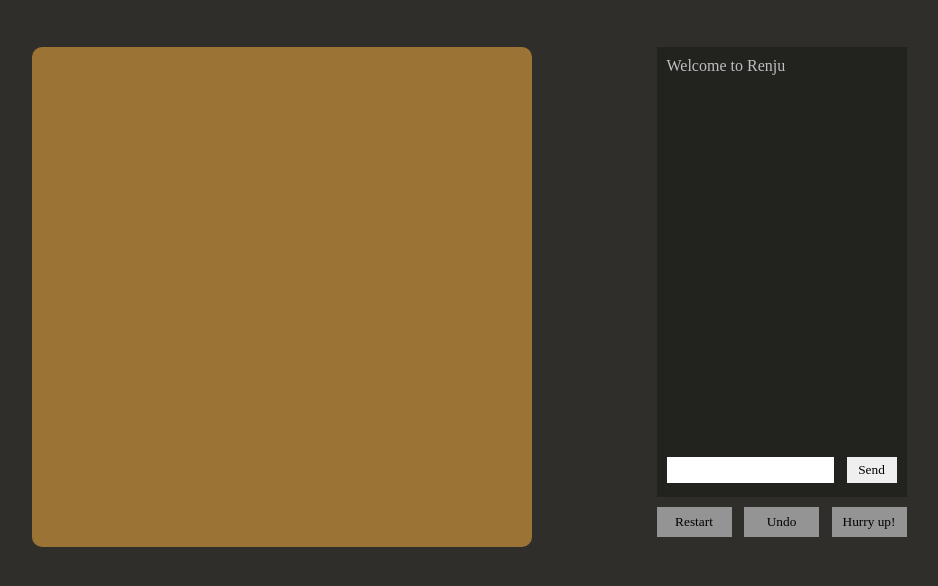
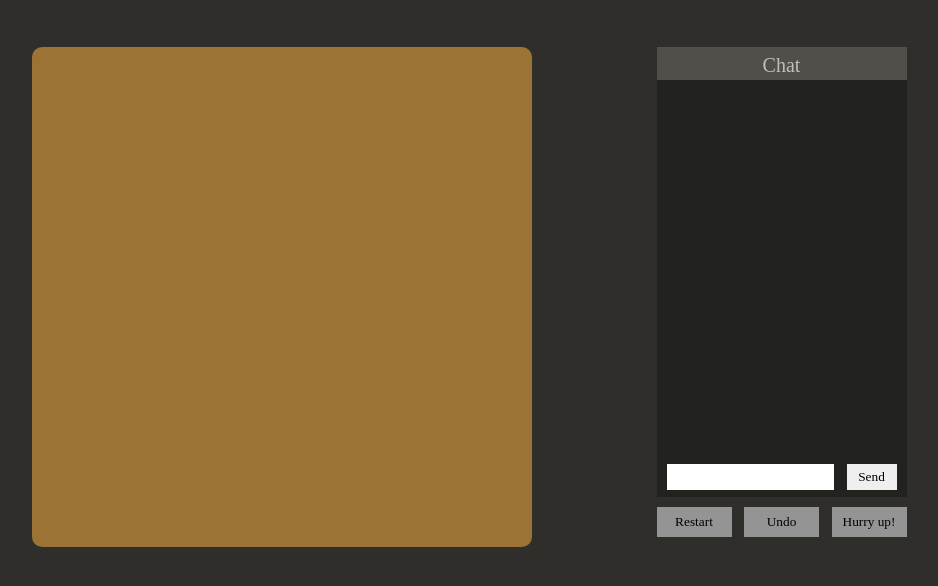
Before and after one commit to at1047/js-renju, a website: page public/index.html in a window 1280 px wide. Shown: the part 60-646 px from the top of the page, without its empty margins (171-1109 px from the left). Drawn offline with nearby package versions, Linux system fonts and the light colour scheme; no server answers.

Commit message:
implemented chat

```diff
--- a/public/css/style.css
+++ b/public/css/style.css
@@ -2,6 +2,7 @@
     padding: 0;
     margin: 0;
     border: 0;
+    box-sizing: border-box;
 }
 
 html {
@@ -18,6 +19,12 @@ h1 {
 button {
     border-radius: 0 !important;
 }
+
+ul {
+    list-style-type: none;
+}
+
+
 
 .main {
     width: 100%
@@ -167,15 +174,46 @@ canvas {
     }
 
     .messages {
-        padding: 10px;
-        height: 390px;
+        height: 410px;
     }
+
+    ul {
+        overflow: auto;
+        flex-direction: column;
+    }
+
+    li {
+        padding: 5px 10px;
+        display:block;
+        width: 100%;
+    }
+
+    #messages > li:nth-child(odd) { background: #3C3A37; }
+
+    lh {
+        position: absolute;
+        padding: 5px 10px;
+        background: #524e49;
+        display:block;
+        width: 250px;
+        height: 33.45px;
+        font-family: "Avenir Black";
+        font-size: 20px;
+        text-align: center;
+    }
+
+    span {
+        display: inline-block;
+        vertical-align: middle;
+        line-height: normal;
+      }
 
     .chat-input {
         width: 67%;
         height: 26px;
         float: left;
         margin-left: 10px;
+        margin-top: 7px;
     }
 
     .chat-button {
@@ -183,6 +221,7 @@ canvas {
         height: 26px;
         float: right;
         margin-right: 10px;
+        margin-top: 7px;
     }
 
     .control-button-container {
--- a/public/index.html
+++ b/public/index.html
@@ -15,11 +15,15 @@
 
         <div class="grid">
             <div class="messages-box text">
-                <div class="messages">
-                    <p>Welcome to Renju</p>
-                </div>
-                <input class="chat-input" type="text"></input>
-                <button class="text chat-button">Send</button>
+                <ul id="messages" class="messages">
+                    <lh><span>Chat</span></lh>
+                    <li>Welcome to Renju</li>
+                </ul>
+
+                <form id="form">
+                    <input id="input" class="chat-input" type="text" autocomplete="off"></input>
+                    <button id="chatButton" class="text chat-button">Send</button>
+                </form>
             </div>
 
             <div class="control-button-container">
@@ -30,7 +34,9 @@
         </div>
 
     </div>
-    <script src="/socket.io/socket.io.js"></script>
+
+    <script src="/socket.io/socket.io.js"></script> <!-- USE THIS IN TESTING -->
+    <!-- <script src="/renju/socket.io/socket.io.js"></script> --> <!-- USE THIS IN DEPLOYMENT -->
 	<script src="js/renju.js"></script>
 </body>
 </html>
--- a/public/js/renju.js
+++ b/public/js/renju.js
@@ -2,10 +2,17 @@
 
 var canvas = document.querySelector('canvas');
 const socket = io();
+// const socket = io('https://andrew-tai.com', {path: '/renju/socket.io'}); // USE THIS IN DEPLOYMENT
 
 document.getElementById("restart").onclick = restart;
 document.getElementById("undo").onclick = undo;
 document.getElementById("hurryUp").onclick = hurryUp;
+document.getElementById("chatButton").onclick = chatButton;
+var messages = document.getElementById('messages');
+var input = document.getElementById('input');
+var form = document.getElementById('form');
+
+
 
 var ctx = canvas.getContext('2d');
 const boardSize = 19;
@@ -57,6 +64,13 @@ socket.on('reject', () => {
     window.location.href = '/';
 })
 
+socket.on('chatMessage', function(msg) {
+    var item = document.createElement('li');
+    item.textContent = msg;
+    messages.appendChild(item);
+    item.scrollIntoView();
+});
+
 // Socket functions from Client
 
 function getName() {
@@ -74,12 +88,23 @@ function undo() {
 }
 
 function hurryUp() {
-    socket.emit('hurryUp');
+    console.log("emit hurry up");
+
 }
 
 function emitMove([x,y]) {
     socket.emit('clientMove', [x,y]);
 }
+
+form.addEventListener('submit', function(e) {
+    e.preventDefault();
+    // socket.emit('reemit', input)
+    if (input.value) {
+
+        socket.emit('chatMessage', input.value);
+        input.value = '';
+    }
+});
 
 // Game functions
 
```
Also changed, not shown: server.js (+17 -3 lines).
